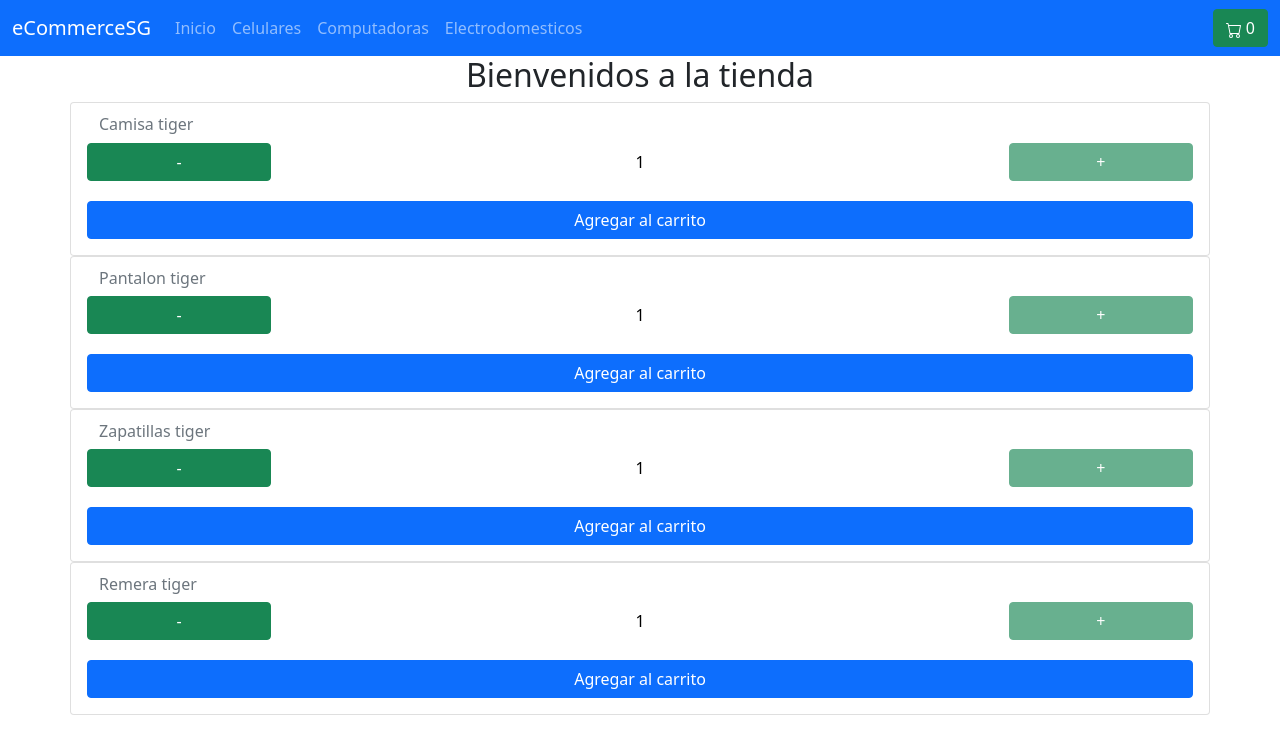
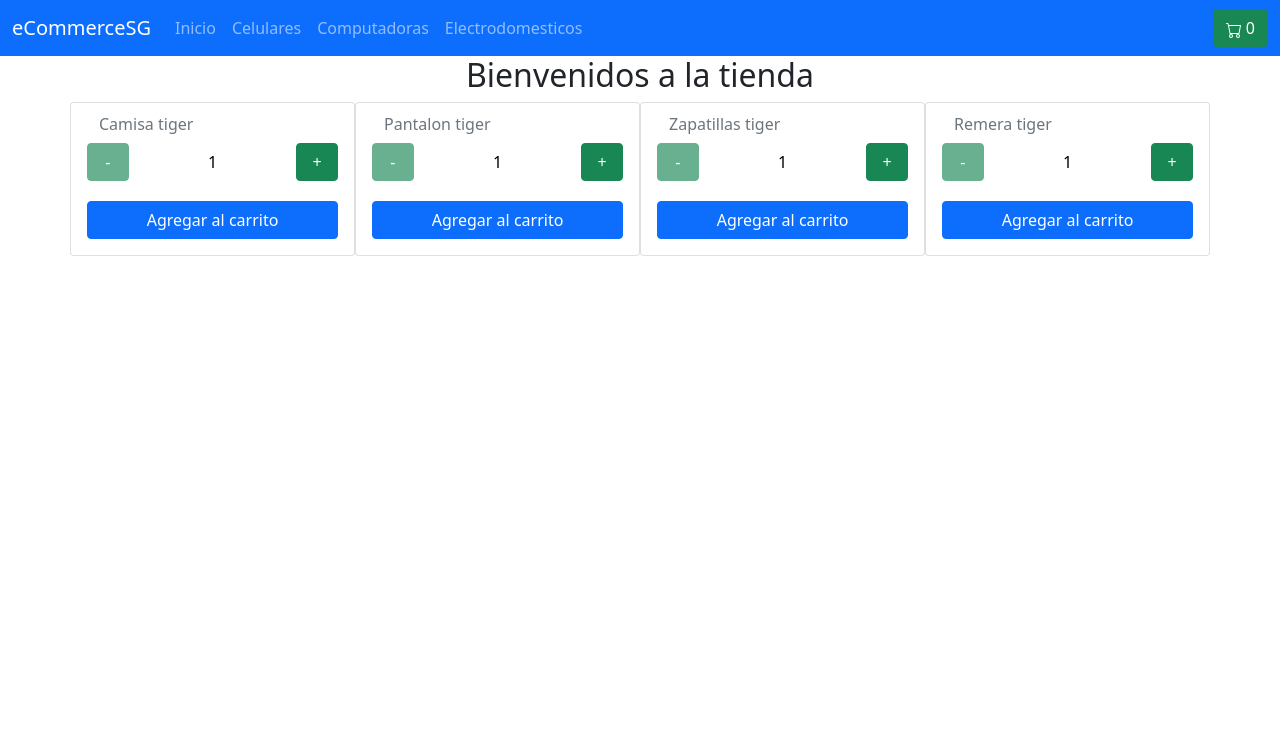
Before and after one commit to SantiagoE-Gonzalez/ecommerce-gonzalez, a React (Create React App) app: page / in a window 1280 px wide. Shown: the top 754 px of the page. Built offline with nearby package versions, Linux system fonts and the light colour scheme.

Commit message:
fix visual al desafio 4

```diff
--- a/src/components/ItemCount/index.css
+++ b/src/components/ItemCount/index.css
@@ -8,6 +8,7 @@
     box-sizing: content-box;
     background-color: white;
     margin-bottom: 20px;
+    display: block;
 }
 
 .formPropio{
--- a/src/components/ItemCount/index.jsx
+++ b/src/components/ItemCount/index.jsx
@@ -17,12 +17,12 @@ const ItemCount = ({product, stock, initial, onAdd}) => {
     };
 
     useEffect(()=> {
-        setDisableBtnRestar(cantidadElegida===stock?true:false);
-        setDisableBtnSumar(cantidadElegida===initial?true:false);
+        setDisableBtnSumar(cantidadElegida===stock?true:false);
+        setDisableBtnRestar(cantidadElegida===initial?true:false);
     }, [cantidadElegida, initial, stock])
 
   return (
-        <div className="card itemCount">
+        <div className="card itemCount col-sm-3">
             <div className="card-body">
                 <h6 className="card-subtitle mb-2 text-muted">{product}</h6>
                 <div className="formularioHorizontal row">
```
